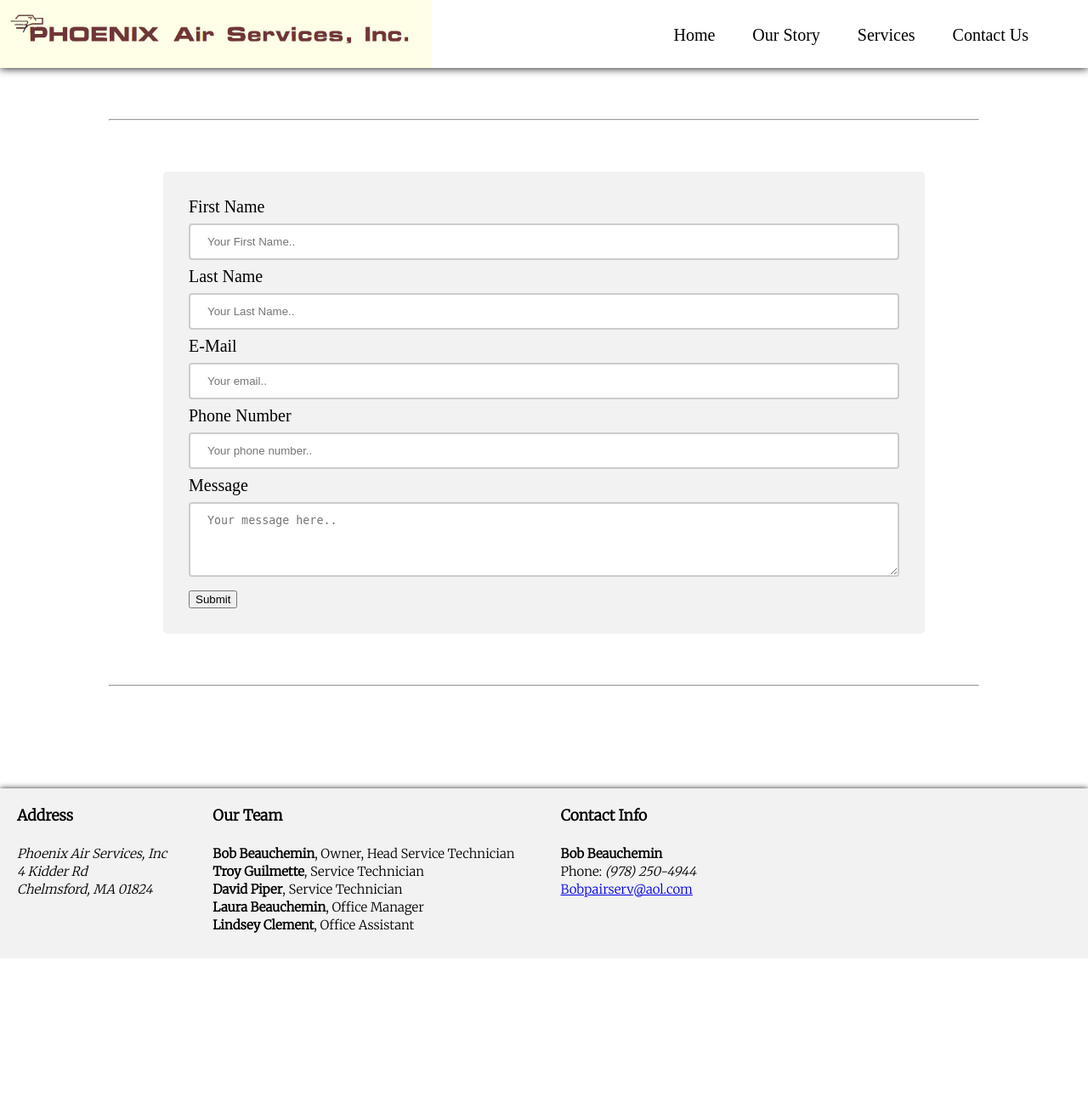
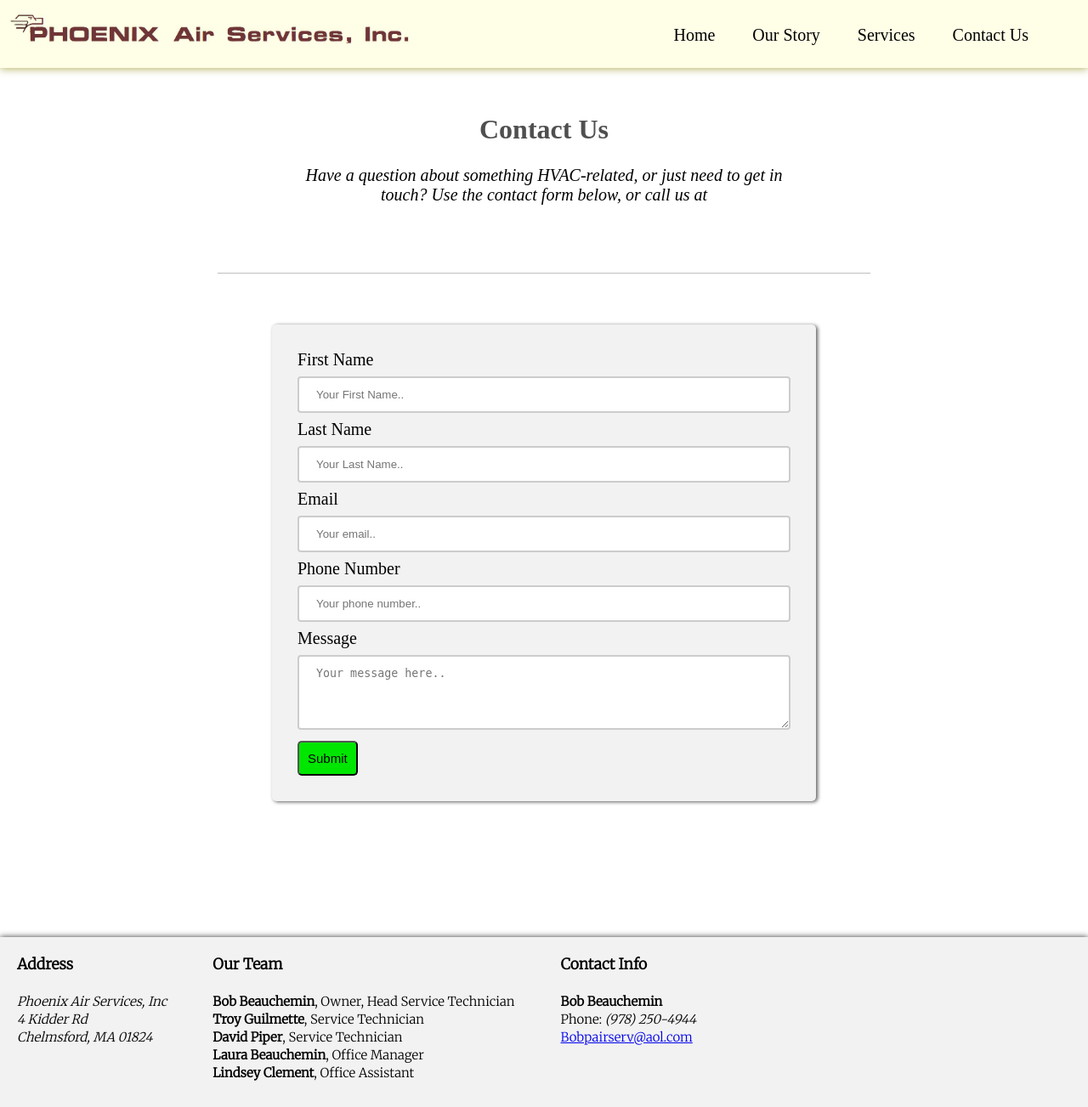
Before and after one commit to Jaclem/Phoenix-Air-Official, a Flask app: page /contact-us in a window 1280 px wide. Shown: the whole page at 85% size. Before the commit the page ends 1128 px from the top, so only its background shows below. Run offline with Flask 2, Linux system fonts and the light colour scheme.

Commit message:
Added Python Logic
Added some python logic to add an error if not all fields were filled out on the contact page. I also added some extra (almost finalized) styles.

```diff
--- a/app.py
+++ b/app.py
@@ -1,14 +1,44 @@
-from flask import Flask, render_template
+from flask import Flask, render_template, request
 
 app = Flask(__name__)
 
 @app.route("/")
 def home():
-    return render_template("index.html")
+    title = "Phoenix Air Services"
+    return render_template("index.html", title=title)
+
 
 @app.route("/contact-us")
 def contact():
-    return render_template("contact.html")
+    title = "Contact Us"
+    return render_template("contact.html", title=title)
+
+
+@app.route("/form", methods=["POST"])
+def form():
+    first_name = request.form.get("fname")
+    last_name = request.form.get("lname")
+    email = request.form.get("email")
+    phone_number = request.form.get("phone")
+    message = request.form.get("message")
+
+    if not first_name or not last_name or not email or not phone_number or not message:
+        error_statement = "All form fields required..."
+        return render_template("contact.html",
+            error_statement=error_statement, first_name=first_name,
+            last_name=last_name,
+            email=email,
+            phone_number=phone_number,
+            message=message)
+
+    return render_template("form.html",
+        first_name=first_name,
+        last_name=last_name,
+        email=email,
+        phone_number=phone_number,
+        message=message)
+
+
 
 if __name__ == "__main__":
     app.run(debug=True)
--- a/static/css/styles.css
+++ b/static/css/styles.css
@@ -17,12 +17,12 @@ body {
 }
 
 header {
-    background-color: white;
+    background-color: #fffee6;
     position: relative;
     vertical-align: middle;
     width: 100%;
     height: 80px;
-    box-shadow: 0 0 10px 0 black;
+    box-shadow: 0 0 10px 0 #a5a144;
     margin-bottom: 50px;
 }
 
@@ -74,6 +74,8 @@ header li a {
     max-width: 70%;
     margin-left: auto;
     margin-right: auto;
+    text-shadow: 2px 2px 2px black;
+
 }
 
 .bannerContent h1 {
@@ -187,7 +189,8 @@ hr.baseBreak {
     height: 350px;
     border-radius: 7px;
     float: right;
-    border: 5px solid rgba(72, 72, 199, 0.253);
+    border: 5px solid rgb(255 245 0);
+    box-shadow: 2px 2px 2px grey;
 }
 
 .mainContainerImage-2 {
@@ -197,7 +200,8 @@ hr.baseBreak {
     height: 350px;
     border-radius: 7px;
     float: left;
-    border: 5px solid lightblue;
+    border: 5px solid rgb(255 245 0);
+    box-shadow: -2px 2px 2px grey;
 }
 
 .mainContainerImage-3 {
@@ -207,7 +211,8 @@ hr.baseBreak {
     height: 350px;
     border-radius: 7px;
     float: right;
-    border: 5px solid rgba(72, 72, 199, 0.253);
+    border: 5px solid rgb(255 245 0);
+    box-shadow: 2px 2px 2px grey;
 }
 
 /* -- End Main Image Content */
@@ -215,15 +220,36 @@ hr.baseBreak {
 
 /* Contact Page */
 
+.contactText {
+    text-align: center;
+    margin-left: auto;
+    margin-right: auto;
+    border-bottom: 1px solid rgba(128, 128, 128, 0.514);
+    width: 60%;
+}
+
+.contactText h1 {
+    color: rgba(31, 30, 30, 0.781);
+}
+
+.contactText p {
+    margin: 20px 100px 50px;
+    padding-bottom: 30px;
+    font-size: 20px;
+    font-style: italic;
+}
+
 form {
     margin-right: auto;
     margin-left: auto;
+    margin-bottom: 100px;
     background-color: #f2f2f2;
     font-size: 20px;
     margin-top: 60px;
-    width: 70%;
+    width: 50%;
     padding: 30px;
     border-radius: 5px;
+    box-shadow: 2px 1px 4px rgb(92, 92, 92);
 }
 
 input[type=text], select, textarea {
@@ -235,7 +261,16 @@ input[type=text], select, textarea {
     border-radius: 4px;
   }
 
+  input[type=submit] {
+      padding: 10px;
+      font-size: 15px;
+      background-color: #00e600;
+      border-radius: 5px;
+  }
 
+  input[type=submit]:hover {
+      background-color: #01ac01;
+  }
 
 
 /* -- Contact Page */
--- a/templates/contact.html
+++ b/templates/contact.html
@@ -1,30 +1,37 @@
 {% extends 'base.html'%}
 {% block title %}
-    Contact
+    {{title}}
 {% endblock %}
 {% block content %}
 
-<hr class="baseBreak">
+<div class="contactText">
+    <h1>Contact Us</h1>
+    <p>
+        Have a question about something HVAC-related,
+        or just need to get in touch? Use the contact form below, or call us at
+    </p>
 
-<form>
+    <h4>{{ error_statement }}</h4> <!-- Pass the error statement if all form fields are not filled out -->
+</div>
+
+<form action="/form" method="POST">
     <label for="fname">First Name</label>
-    <input type="text" id="fname" placeholder="Your First Name..">
+    <input type="text" name="fname" placeholder="Your First Name.." value="{{ first_name }}">
 
     <label for="lname">Last Name</label>
-    <input type="text" id="lname" placeholder="Your Last Name..">
+    <input type="text" name="lname" placeholder="Your Last Name.." value="{{ last_name }}">
 
-    <label for="email">E-Mail</label>
-    <input type="text" id="email" placeholder="Your email..">
+    <label for="email">Email</label>
+    <input type="text" name="email" placeholder="Your email.." value="{{ email }}">
 
     <label for="phone">Phone Number</label>
-    <input type="text" id="phone" placeholder="Your phone number..">
+    <input type="text" name="phone" placeholder="Your phone number.." value="{{ phone_number }}">
 
     <label for="message">Message</label>
-    <textarea id="message" name="message" rows="4" cols="50" placeholder="Your message here.."></textarea>
+    <textarea id="message" name="message" rows="4" cols="50" placeholder="Your message here.." value="{{ message }}"></textarea>
 
     <input type="submit" value="Submit">
 </form>
 
-<hr class="baseBreak">
 
 {% endblock %}
--- a/templates/index.html
+++ b/templates/index.html
@@ -1,6 +1,6 @@
 {% extends 'base.html'%}
 {% block title %}
-    Home
+    {{title}}
 {% endblock %}
 {% block content %}
 
```
Also changed, not shown: templates/form.html (added, +19 -0 lines).
